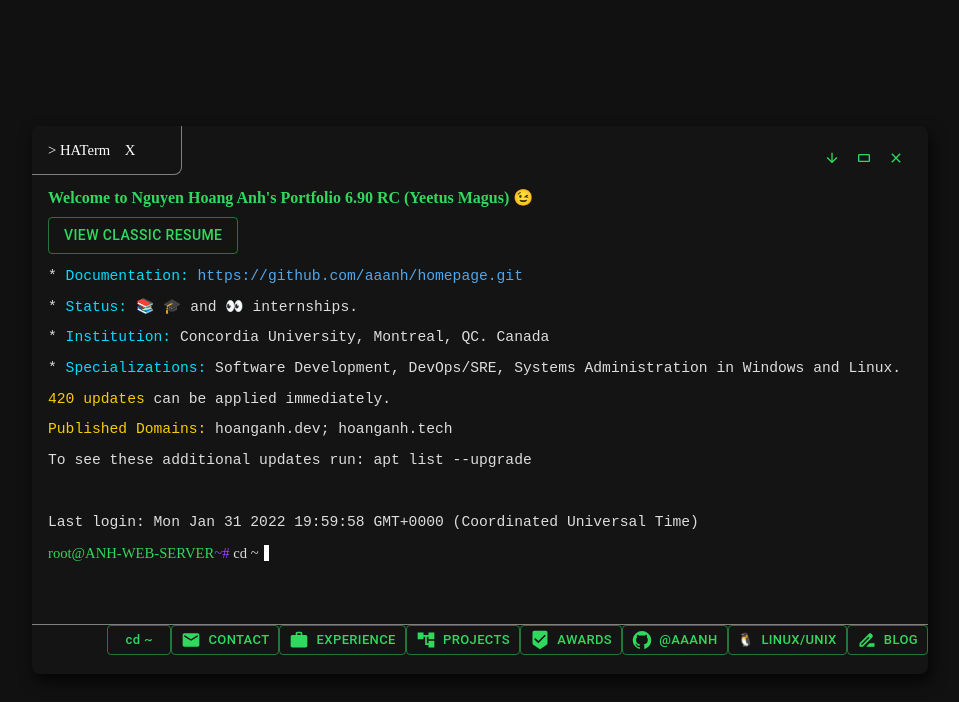
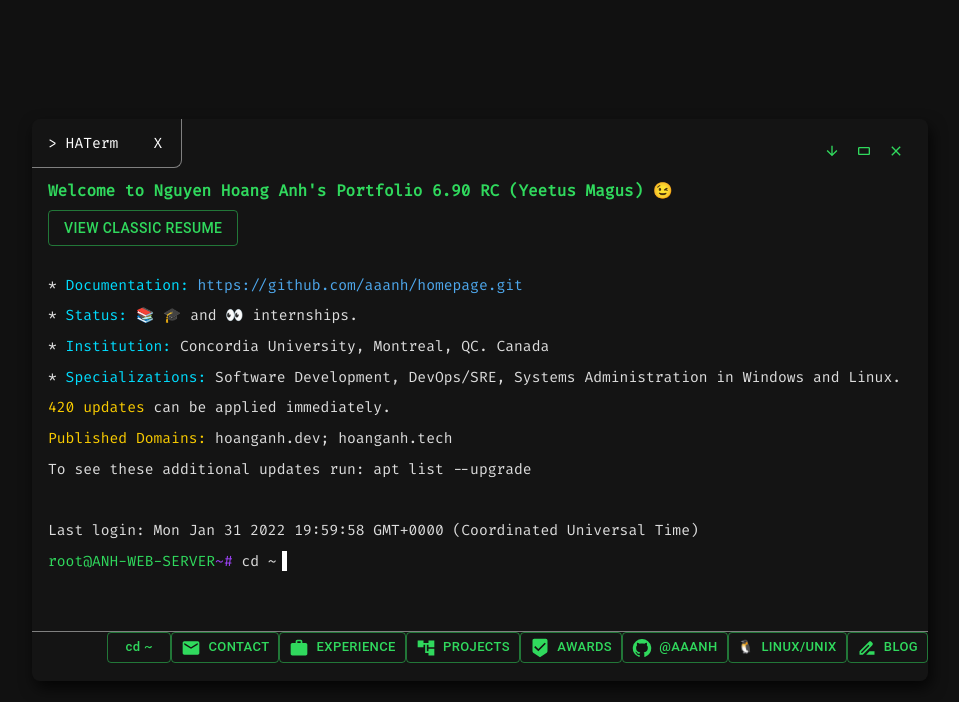
Before and after one commit to zasshuwu/nogamioka, a Next.js app: page / in a window 1280 px wide. Shown: the top 702 px of the page, without its empty margins (160-1119 px from the left). Built offline with nearby package versions, Linux system fonts and the light colour scheme.

Commit message:
global fonts

```diff
--- a/components/awards.js
+++ b/components/awards.js
@@ -11,7 +11,9 @@ import TableContainer from "@mui/material/TableContainer";
 import TableHead from "@mui/material/TableHead";
 import TableRow from "@mui/material/TableRow";
 
-const useStyles = makeStyles((customTheme) => ({}));
+const useStyles = makeStyles((customTheme) => ({
+
+}));
 
 export default function AwardsContent({ command }) {
 	const classes = useStyles();
@@ -27,7 +29,7 @@ export default function AwardsContent({ command }) {
 		),
 	];
 	return (
-		<div style={{ margin: "1rem" }}>
+		<div style={{ margin: "1rem" }} className={classes.awards}>
 			<p>
 				<span style={{ color: customTheme.palette.primary.main }}>
 					root@ANH-WEB-SERVER:
--- a/components/main.js
+++ b/components/main.js
@@ -100,7 +100,7 @@ const MainContent = ({ command }) => {
 				<Button onClick={handleResume} variant="outlined" color="primary">
 					View Classic Resume
 				</Button>
-				<code>
+				<div className="code">
 					<br></br>
 
 					<p style={{ wordBreak: "break-all" }}>
@@ -132,7 +132,7 @@ const MainContent = ({ command }) => {
 					<br></br>
 
 					<p>Last login: {d.toString()}</p>
-				</code>
+				</div>
 
 				<p>
 					<span style={{ color: customTheme.palette.primary.main }}>
@@ -169,7 +169,7 @@ const useStyles = makeStyles((theme) => ({
 			background: customTheme.palette.background.main,
 		},
 		"& .MuiTableCell-root": {
-			fontFamily: "monospace",
+			fontFamily: "Fira Code, monospace",
 			color: "#ddd !important",
 		},
 		"& a": {
--- a/package.json
+++ b/package.json
@@ -19,7 +19,7 @@
     "aos": "^2.3.4",
     "clsx": "^1.1.1",
     "firacode": "^6.2.0",
-    "next": "12.0.9",
+    "next": "^12.1.0",
     "react": "17.0.2",
     "react-dom": "^17.0.2"
   },
--- a/pages/_document.js
+++ b/pages/_document.js
@@ -22,6 +22,7 @@ export default class MyDocument extends Document {
 						href="https://fonts.googleapis.com/css2?family=Be+Vietnam+Pro:ital,wght@0,300;0,700;1,400&display=swap"
 						rel="stylesheet"
 					/>
+					<link href="https://fonts.googleapis.com/css2?family=Fira+Code&display=swap" rel="stylesheet"></link>
 					<script
 						async
 						src={`https://www.googletagmanager.com/gtag/js?id=${process.env.NEXT_PUBLIC_GOOGLE_ANALYTICS}`}
--- a/pages/index.js
+++ b/pages/index.js
@@ -19,10 +19,6 @@ export default function Home() {
 					key="image"
 				></meta>
 				<link rel="preconnect" href="https://fonts.gstatic.com" />
-				<link
-					href="https://fonts.googleapis.com/css2?family=Source+Code+Pro&display=swap"
-					rel="stylesheet"
-				/>
 			</Head>
 			<style global jsx>
 				{`
--- a/styles/Home.module.css
+++ b/styles/Home.module.css
@@ -61,7 +61,7 @@
 	border-radius: 5px;
 	padding: 0.75rem;
 	font-size: 1.1rem;
-  font-family: Menlo, Monaco, Lucida Console, Liberation Mono, DejaVu Sans Mono,
+	font-family: Fira Code, Menlo, Monaco, Lucida Console, Liberation Mono, DejaVu Sans Mono,
 		Bitstream Vera Sans Mono, Courier New, monospace;
 }
 
```
Also changed, not shown: 1 other file (tests, documents, lock files or other folders). Lines whose indentation alone changed are shown as unchanged.
